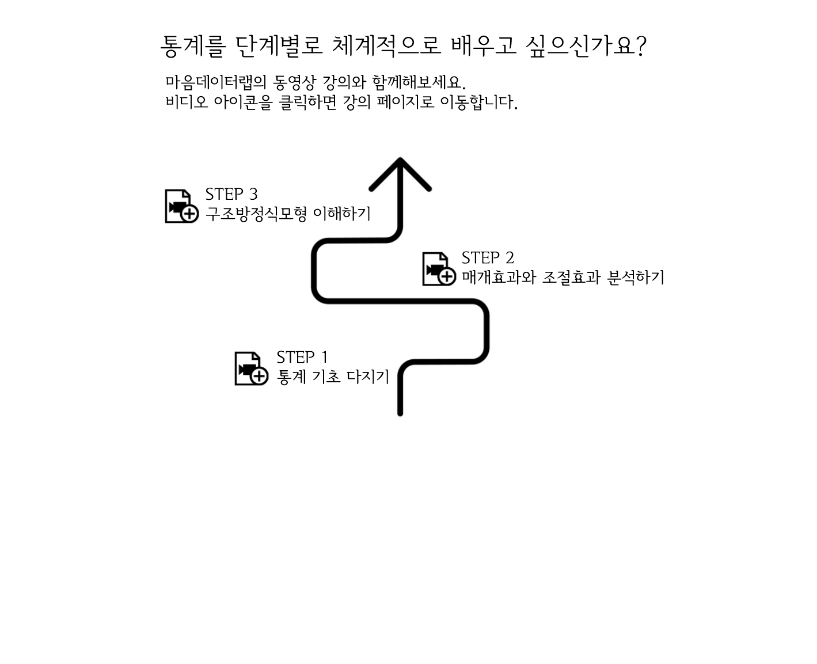
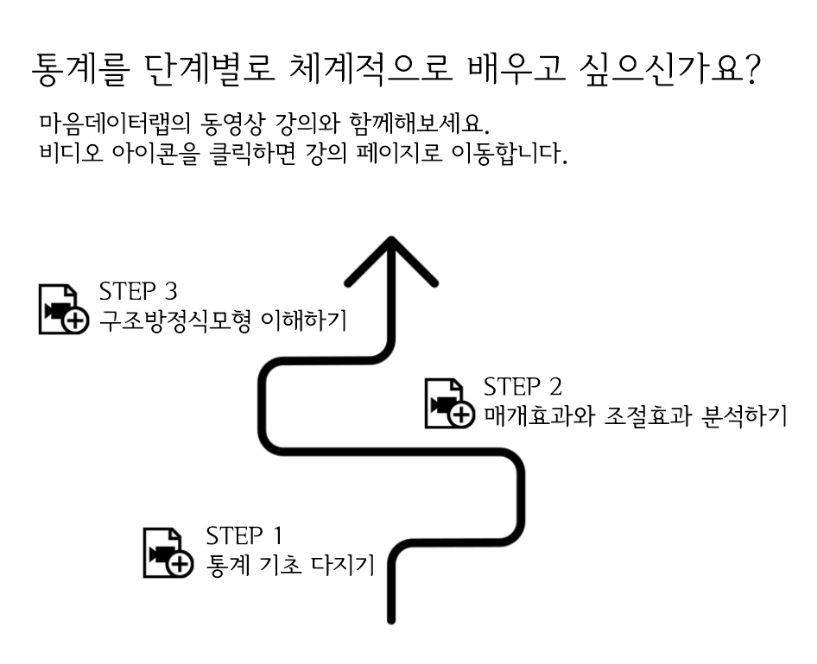
Before and after one commit to jinsil-sincere/image_mylecture, a plain HTML site: page index.html in a window 1280 px wide. Shown: the whole page, without its empty margins (222-1039 px from the left). Drawn offline with Linux system fonts and the light colour scheme.

Commit message:
Update index.html

```diff
--- a/index.html
+++ b/index.html
@@ -7,7 +7,8 @@
   </style>
 </head>
 <body>
-  <div style="max-width:600px; width:100%; margin:0 auto; position:relative; line-height:0;">
+    <div style="width:clamp(320px, 95vw, 900px); margin:0 auto; position:relative; line-height:0;">
+
     <img src="mylecture3.png" style="width:100%; height:auto; display:block;">
 
     <a href="https://maumdatalab.liveklass.com/classes/214836" target="_blank"
```
